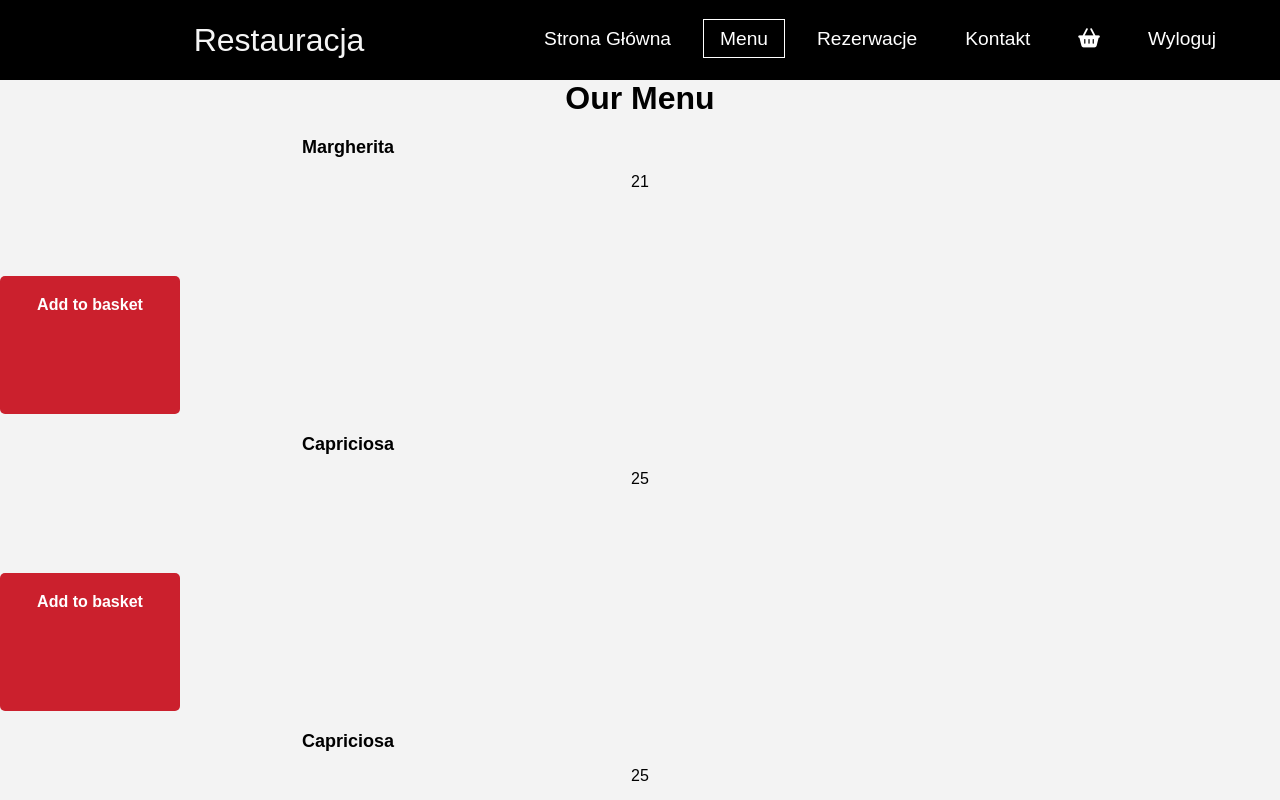
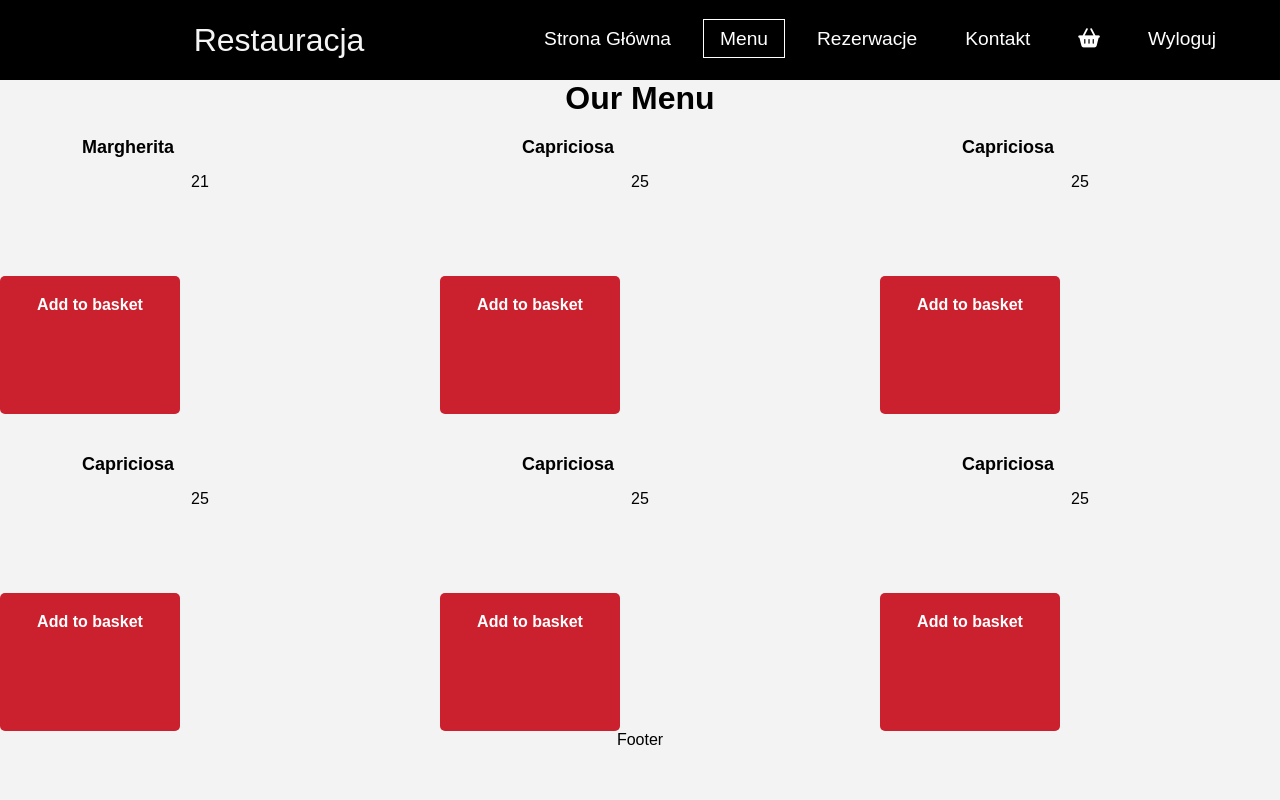
Before and after one commit to JochenL05/coderscamp-projekt-restaurant, a React (Create React App) app: page /menu in a window 1280 px wide. Shown: the top 800 px of the page. Built offline with nearby package versions, Linux system fonts and the light colour scheme; no server answers.

Commit message:
menu css

```diff
--- a/src/components/MenuCard/MenuCard.css
+++ b/src/components/MenuCard/MenuCard.css
@@ -18,7 +18,7 @@ body{
     display: grid;
     position: relative;
     grid-template-rows: auto 1fr;
-    margin: 0 20px;
+    margin: 0px 20px;
 }
 .menu-card-image{
     display: grid;
--- a/src/components/MenuCard/MenuCard.jsx
+++ b/src/components/MenuCard/MenuCard.jsx
@@ -5,7 +5,6 @@ import "./MenuCard.css";
 
 const MenuCard = ({ dish }) => {
   return (
-    <div className="container">
     <div className="menu_menucard">
       <div className="menu_items">
         <div className="menu-card-image">{dish.image}</div>
@@ -19,7 +18,6 @@ const MenuCard = ({ dish }) => {
         </button>
       </div>
     </div>
-    </div>
   );
 };
 
--- a/src/views/Menu/Menu.css
+++ b/src/views/Menu/Menu.css
@@ -0,0 +1,6 @@
+.menu{
+    padding: 0;
+    display: grid;
+    grid-template-columns: repeat( auto-fit, minmax(350px,1fr));
+    grid-gap: 20px 40px;
+}
--- a/src/views/Menu/Menu.jsx
+++ b/src/views/Menu/Menu.jsx
@@ -11,6 +11,24 @@ const Menu = () => {
       name: "Margherita",
       price: 21,
       //image:
+    },
+    {
+      id: Math.random(),
+      name: "Capriciosa",
+      price: 25,
+      //   image:
+    },
+    {
+      id: Math.random(),
+      name: "Capriciosa",
+      price: 25,
+      //   image:
+    },
+    {
+      id: Math.random(),
+      name: "Capriciosa",
+      price: 25,
+      //   image:
     },
     {
       id: Math.random(),
```
Lines whose indentation alone changed are shown as unchanged.
